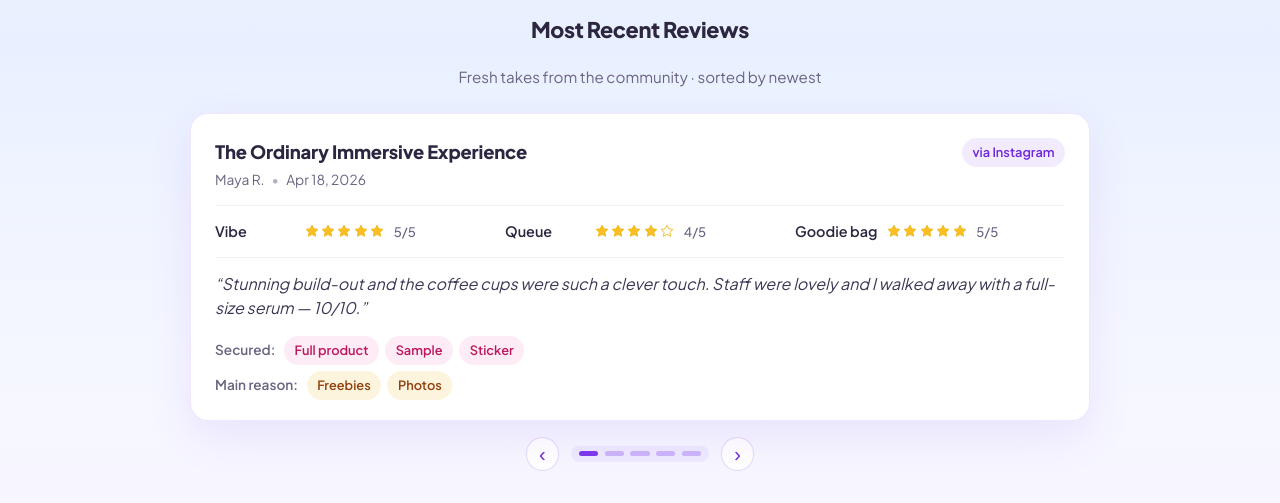
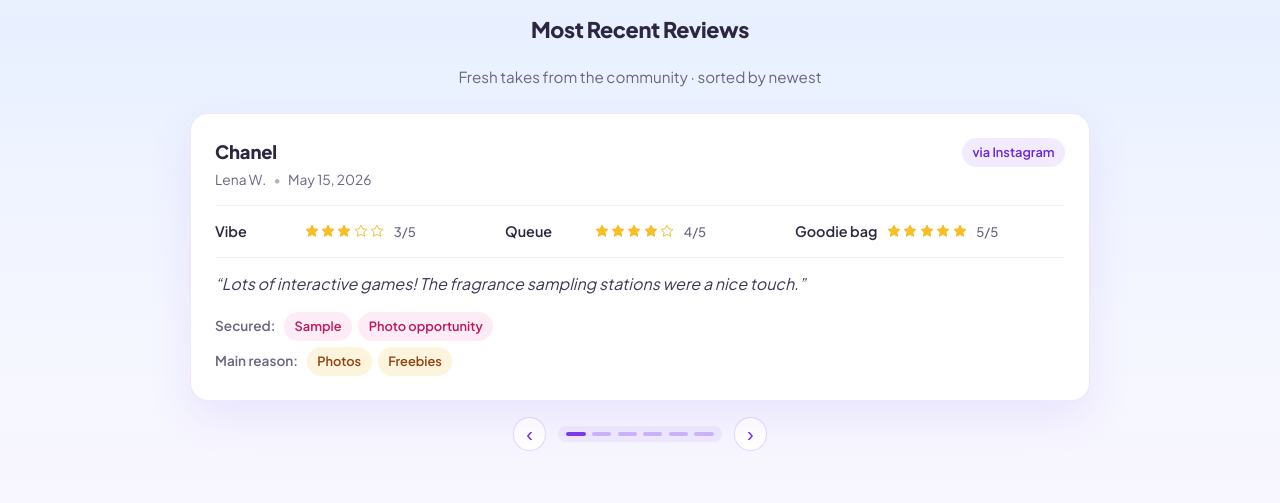
Before and after one commit to K1-AF/RateMyPopUp, a React (Vite) app in the folder frontend/: page / in a window 1280 px wide. Shown: the part 1180-1683 px from the top of the page. Built offline with nearby package versions, Linux system fonts and the light colour scheme; no server answers; the database is empty.

Commit message:
added fake reviews

```diff
--- a/frontend/src/components/RecentReviewsCarousel.jsx
+++ b/frontend/src/components/RecentReviewsCarousel.jsx
@@ -1,93 +1,8 @@
 import { useEffect, useMemo, useRef, useState } from 'react'
-import { fetchRecentReviews, getProofDisplayUrl, parseMultiField } from '../utils/reviews.js'
+import { getHardcodedReviews } from '../data/hardcodedReviews.js'
 import './RecentReviewsCarousel.css'
 
-/**
- * RecentReviewsCarousel
- *
- * Renders a carousel of community reviews. Right now the data is hardcoded
- * (see REVIEWS_SEED) so the page has something to show before the Supabase
- * backend is wired in. The shape mirrors the ReviewPage form fields:
- *   - company        (string)   event / pop-up name
- *   - createdAt      (ISO date) used to sort "most recent first"
- *   - reviewer       (string)   display name (first name + last initial)
- *   - ratings        (1-5 each) vibe, queue, goodieQuality
- *   - secured        (string[]) chips picked in the form
- *   - visitMain      (string[]) why they went
- *   - hearAbout      (string)   discovery channel
- *   - comments       (string)   free text
- *
- * Security notes:
- * - All strings are rendered as text (React escapes by default) — no HTML
- *   is injected from review content.
- * - Auto-rotation pauses on hover / keyboard focus so screen-reader users
- *   aren't fighting the timer.
- */
-
 const SLIDE_MS = 6500
-
-const REVIEWS_SEED = [
-  {
-    id: 'r-ordinary',
-    company: 'The Ordinary Immersive Experience',
-    createdAt: '2026-04-18T10:15:00Z',
-    reviewer: 'Maya R.',
-    ratings: { vibe: 5, queue: 4, goodie: 5 },
-    secured: ['Full product', 'Sample', 'Sticker'],
-    visitMain: ['Freebies', 'Photos'],
-    hearAbout: 'Instagram',
-    comments:
-      'Stunning build-out and the coffee cups were such a clever touch. Staff were lovely and I walked away with a full-size serum — 10/10.',
-  },
-  {
-    id: 'r-laneige',
-    company: 'Laneige x Boots | The Juice Pop Party',
-    createdAt: '2026-04-16T17:40:00Z',
-    reviewer: 'Priya S.',
-    ratings: { vibe: 5, queue: 3, goodie: 4 },
-    secured: ['Goodie bag', 'Drink/Food', 'Photo opportunity'],
-    visitMain: ['Freebies', 'In the area'],
-    hearAbout: 'TikTok',
-    comments:
-      'Queue moved faster than expected and the juice bar photo wall was a vibe. Goodie bag had a full lip sleeping mask!',
-  },
-  {
-    id: 'r-kayali',
-    company: 'KAYALI The Experience',
-    createdAt: '2026-04-14T12:05:00Z',
-    reviewer: 'Jess T.',
-    ratings: { vibe: 5, queue: 4, goodie: 4 },
-    secured: ['Sample', 'Tote bag', 'Photo opportunity'],
-    visitMain: ['Photos', 'Shopping'],
-    hearAbout: 'Friend',
-    comments:
-      'The neon set piece is iconic. Got three perfume samples and a tote. Would’ve loved a full bottle draw but otherwise flawless.',
-  },
-  {
-    id: 'r-prada',
-    company: 'The Prada Picnic',
-    createdAt: '2026-04-11T09:30:00Z',
-    reviewer: 'Ava L.',
-    ratings: { vibe: 5, queue: 2, goodie: 3 },
-    secured: ['Photo opportunity', 'Drink/Food'],
-    visitMain: ['Photos', 'In the area'],
-    hearAbout: 'Walk-by',
-    comments:
-      'Aesthetic dream but the line was no joke — got in after ~40 minutes. The macarons and set design made it worth it.',
-  },
-  {
-    id: 'r-lush',
-    company: 'Lush Wellness Lounge',
-    createdAt: '2026-04-08T15:50:00Z',
-    reviewer: 'Noor K.',
-    ratings: { vibe: 4, queue: 5, goodie: 4 },
-    secured: ['Sample', 'Full product'],
-    visitMain: ['Shopping', 'In the area'],
-    hearAbout: 'Newsletter',
-    comments:
-      'Calm, spa-like corner of the shop. Walked in, got a hand massage, left with a bath bomb. Very low-queue, very high-vibe.',
-  },
-]
 
 function formatDate(iso) {
   try {
@@ -129,119 +44,11 @@
   )
 }
 
-/**
- * Maps a Supabase review row into the shape the card expects.
- * Keeps the rest of the component agnostic to the on-disk schema.
- */
-function adaptRow(row) {
-  return {
-    id: row.review_id,
-    company: row.company?.company_name || 'Unknown pop-up',
-    createdAt: row.date,
-    reviewer: row.account?.display_name || 'Anonymous',
-    ratings: {
-      vibe: row.vibe ?? 0,
-      queue: row.queue_speed ?? 0,
-      goodie: row.goodie_bag_quality ?? 0,
-    },
-    secured: parseMultiField(row.items_secured),
-    visitMain: parseMultiField(row.reason_visit),
-    hearAbout: row.hear_about || '',
-    comments: row.comments || '',
-    proofUrl: row.proofUrl ?? getProofDisplayUrl(row.proof) ?? null,
-  }
-}
-
-/**
- * Collab submissions are stored as one review per company_id (same payload).
- * For home feed UX we collapse those sibling rows into one card and combine
- * names like "Nars x Refy" while preserving the newest-first ordering.
- */
-function collapseCollaborativeRows(rows) {
-  const grouped = new Map()
-  const order = []
-
-  for (const row of rows ?? []) {
-    const key = [
-      row.account_id ?? '',
-      row.date ?? '',
-      row.vibe ?? '',
-      row.queue_speed ?? '',
-      row.goodie_bag_quality ?? '',
-      row.items_secured ?? '',
-      row.reason_visit ?? '',
-      row.hear_about ?? '',
-      row.comments ?? '',
-    ].join('|')
-
-    const companyName = row.company?.company_name
-      ? String(row.company.company_name).trim()
-      : ''
-
-    if (!grouped.has(key)) {
-      grouped.set(key, {
-        ...row,
-        _companies: companyName ? [companyName] : [],
-      })
-      order.push(key)
-      continue
-    }
-
-    const bucket = grouped.get(key)
-    if (companyName && !bucket._companies.includes(companyName)) {
-      bucket._companies.push(companyName)
-    }
-    if (!bucket.proof && row.proof) {
-      bucket.proof = row.proof
-    }
-  }
-
-  return order.map((key) => {
-    const row = grouped.get(key)
-    const names = [...(row._companies ?? [])].sort((a, b) =>
-      a.localeCompare(b)
-    )
-    const combinedName = names.length > 0 ? names.join(' x ') : row.company?.company_name
-    return {
-      ...row,
-      company: { ...(row.company ?? {}), company_name: combinedName || 'Unknown pop-up' },
-    }
-  })
-}
-
 export function RecentReviewsCarousel() {
-  const seed = useMemo(
-    () =>
-      [...REVIEWS_SEED].sort(
-        (a, b) => new Date(b.createdAt).getTime() - new Date(a.createdAt).getTime()
-      ),
-    []
-  )
-
-  const [reviews, setReviews] = useState(seed)
+  const reviews = useMemo(() => getHardcodedReviews(6), [])
   const [active, setActive] = useState(0)
   const [isPaused, setIsPaused] = useState(false)
-  const [proofHidden, setProofHidden] = useState({})
   const wrapperRef = useRef(null)
-
-  useEffect(() => {
-    let cancelled = false
-    fetchRecentReviews(30)
-      .then((rows) => {
-        if (cancelled) return
-        if (!rows || rows.length === 0) return // keep seed fallback
-        const collapsed = collapseCollaborativeRows(rows).slice(0, 10)
-        const mapped = collapsed.map(adaptRow)
-        setReviews(mapped)
-        setActive(0)
-      })
-      .catch((err) => {
-        console.warn('[home] failed to load reviews:', err?.message)
-      })
-    return () => {
-      cancelled = true
-    }
-  }, [])
 
   useEffect(() => {
     if (reviews.length < 2 || isPaused) return undefined
@@ -256,7 +63,6 @@
   }
 
   const activeReview = reviews[active]
-  const showProof = Boolean(activeReview.proofUrl) && !proofHidden[activeReview.id]
 
   return (
     <section
@@ -314,26 +120,11 @@
               <StarRow label="Goodie bag" value={activeReview.ratings.goodie} />
             </div>
 
-            {showProof ? (
-              <figure className="recent-review__photo">
-                <img
-                  src={activeReview.proofUrl}
-                  alt={`Photo from ${activeReview.reviewer}'s visit to ${activeReview.company}`}
-                  className="recent-review__photo-img"
-                  loading="lazy"
-                  decoding="async"
-                  onError={() =>
-                    setProofHidden((prev) => ({ ...prev, [activeReview.id]: true }))
-                  }
-                />
-              </figure>
-            ) : null}
-
-            {activeReview.comments && (
+            {activeReview.comments ? (
               <p className="recent-review__comments">
                 “{activeReview.comments}”
               </p>
-            )}
+            ) : null}
 
             <div className="recent-review__chips-group">
               <p className="recent-review__chips-label">Secured:</p>
--- /dev/null
+++ b/frontend/src/data/hardcodedReviews.js
@@ -0,0 +1,81 @@
+/**
+ * Demo reviews for the home carousel — edit here to change what appears on the
+ * main page without touching Supabase.
+ */
+
+export const HARDCODED_REVIEWS = [
+  {
+    id: 'demo-chanel',
+    company: 'Chanel',
+    createdAt: '2026-05-15T21:22:00.000Z',
+    reviewer: 'Lena W.',
+    ratings: { vibe: 3, queue: 4, goodie: 5 },
+    secured: ['Sample', 'Photo opportunity'],
+    visitMain: ['Photos', 'Freebies'],
+    hearAbout: 'Instagram',
+    comments: 'Lots of interactive games! The fragrance sampling stations were a nice touch.',
+  },
+  {
+    id: 'demo-ilia-spacenk',
+    company: 'Ilia Beauty x Space NK',
+    createdAt: '2026-05-12T16:30:00.000Z',
+    reviewer: 'Sophie M.',
+    ratings: { vibe: 4, queue: 5, goodie: 5 },
+    secured: ['Goodie bag', 'Sample', 'Tote bag'],
+    visitMain: ['Freebies', 'In the area'],
+    hearAbout: 'Walk-by',
+    comments: 'Quick in-and-out — friendly staff and a solid goodie bag with travel-size skincare.',
+  },
+  {
+    id: 'demo-rhode',
+    company: 'Rhode',
+    createdAt: '2026-05-10T10:18:00.000Z',
+    reviewer: 'Ava L.',
+    ratings: { vibe: 4, queue: 3, goodie: 4 },
+    secured: ['Sample', 'Photo opportunity'],
+    visitMain: ['Photos', 'Freebies'],
+    hearAbout: 'TikTok',
+    comments: 'Had a great time — peptide glazing fluid sample was worth the wait.',
+  },
+  {
+    id: 'demo-nars-refy',
+    company: 'Nars x Refy',
+    createdAt: '2026-05-08T22:05:00.000Z',
+    reviewer: 'Priya S.',
+    ratings: { vibe: 4, queue: 5, goodie: 5 },
+    secured: ['Goodie bag', 'Full product', 'Stickers'],
+    visitMain: ['Freebies', 'Photos'],
+    hearAbout: 'Friend',
+    comments: 'In love with the goodie bag! Photobooth was amazing and staff were so helpful.',
+  },
+  {
+    id: 'demo-ordinary',
+    company: 'Ordinary',
+    createdAt: '2026-05-04T14:20:00.000Z',
+    reviewer: 'Daniel K.',
+    ratings: { vibe: 5, queue: 4, goodie: 5 },
+    secured: ['Sample', 'Full product'],
+    visitMain: ['Freebies', 'Photos'],
+    hearAbout: 'Instagram',
+    comments:
+      'The serum bar was unreal — staff walked me through the whole routine and I left with two minis.',
+  },
+  {
+    id: 'demo-refy',
+    company: 'Refy',
+    createdAt: '2026-05-02T00:05:00.000Z',
+    reviewer: 'Jess T.',
+    ratings: { vibe: 5, queue: 5, goodie: 5 },
+    secured: ['Goodie bag', 'Sample'],
+    visitMain: ['Freebies', 'Shopping'],
+    hearAbout: 'Friend',
+    comments: 'Best pop-up ever! The goodie bag had full-size staples I actually use.',
+  },
+]
+
+/** Newest first — ready for the carousel. */
+export function getHardcodedReviews(limit = 6) {
+  return [...HARDCODED_REVIEWS]
+    .sort((a, b) => new Date(b.createdAt).getTime() - new Date(a.createdAt).getTime())
+    .slice(0, limit)
+}
```
